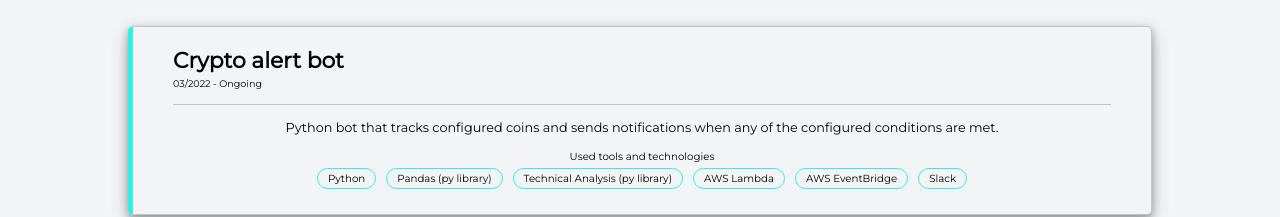
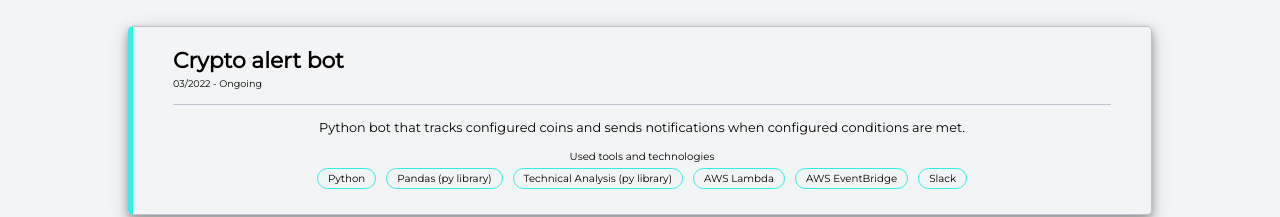
Before and after one commit to AleksandarStaikov/astaykov-ui, a Vue app: page /experience in a window 1280 px wide. Shown: the part 1060-1277 px from the top of the page. Built offline with nearby package versions, Linux system fonts and the light colour scheme.

Commit message:
Updated resume link

```diff
--- a/src/views/Experience.vue
+++ b/src/views/Experience.vue
@@ -97,7 +97,7 @@
           </div>
         </div>
         <div class="description">
-          Python bot that tracks configured coins and sends notifications when any of the configured conditions are met.
+          Python bot that tracks configured coins and sends notifications when configured conditions are met.
         </div>
         <div class="tools">
           <div class="heading">Used tools and technologies</div>
--- a/src/views/Home.vue
+++ b/src/views/Home.vue
@@ -35,7 +35,7 @@
           <p>Let's make it happen thogether!</p>
         </div>
         <a href="mailto:aleksandar.staykov.98@gmail.com">Contact me</a>
-        <a target="_blank" href="https://drive.google.com/file/d/1e7N4hCh1X1BaJI2E-XYgzprsbm_3uOod/view?usp=sharing">Get my resume</a>
+        <a target="_blank" href="https://drive.google.com/file/d/1zRpbKvHaVqFfR0Mx6qULZIys5yrrbHbS/view">Get my resume</a>
       </div>
     </div>
     <div class="about-me-section">
```
